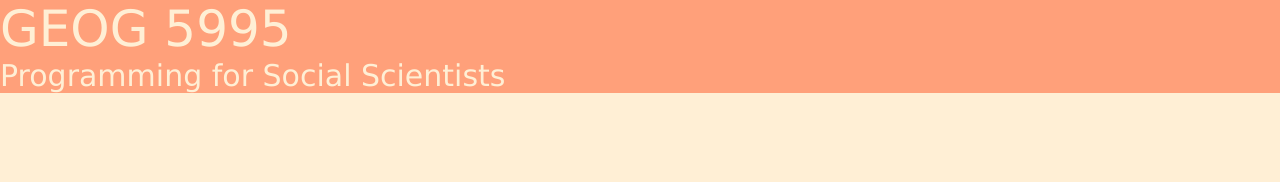
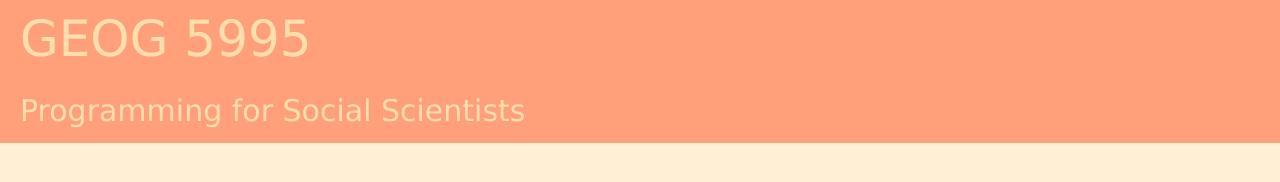
Before and after one commit to susiep/susiep.github.io, a plain HTML site: page index.html in a window 1280 px wide. Drawn offline with Linux system fonts and the light colour scheme.

Commit message:
Update index.html

```diff
--- a/index.html
+++ b/index.html
@@ -13,8 +13,11 @@
     }
     div.header {
       background-color: lightsalmon;
-      color: papayawhip;
+      color: navajowhite;
       font-family: verdana;
+      p {
+        padding:10px 5px 15px 20px
+      }
       }
     body {
       background-color: papayawhip;
@@ -26,6 +29,6 @@
       GEOG5995 Portfolio  |  Home
     </title>
     <div class="header">
-    <p style="font-size: 50px;">    GEOG 5995<p style="font-size:30px;"> Programming for Social Scientists</p>
+    <p style="font-size: 50px;">GEOG 5995<p style="font-size:30px;"> Programming for Social Scientists</p>
   </body>
 </html>
```
